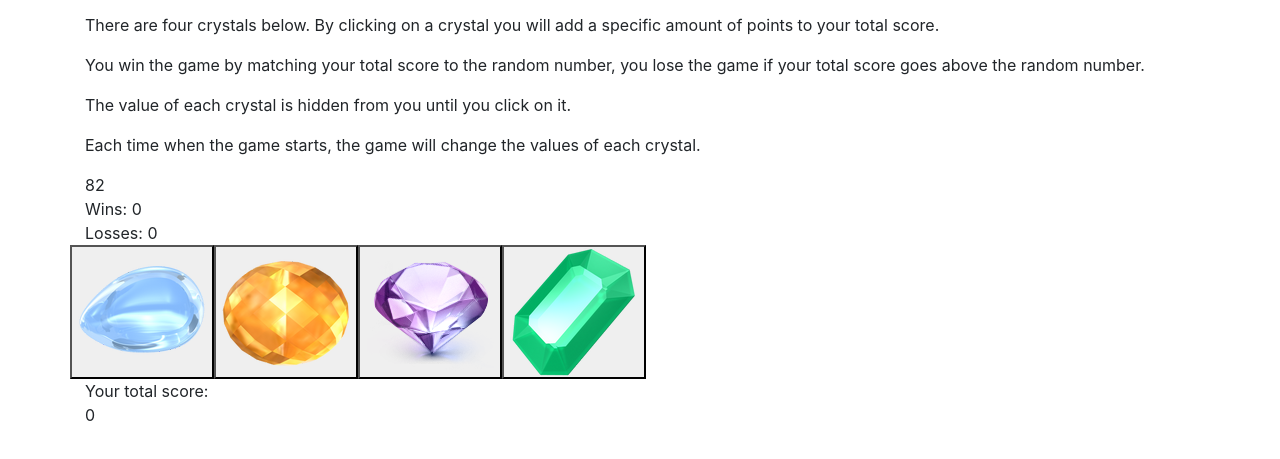
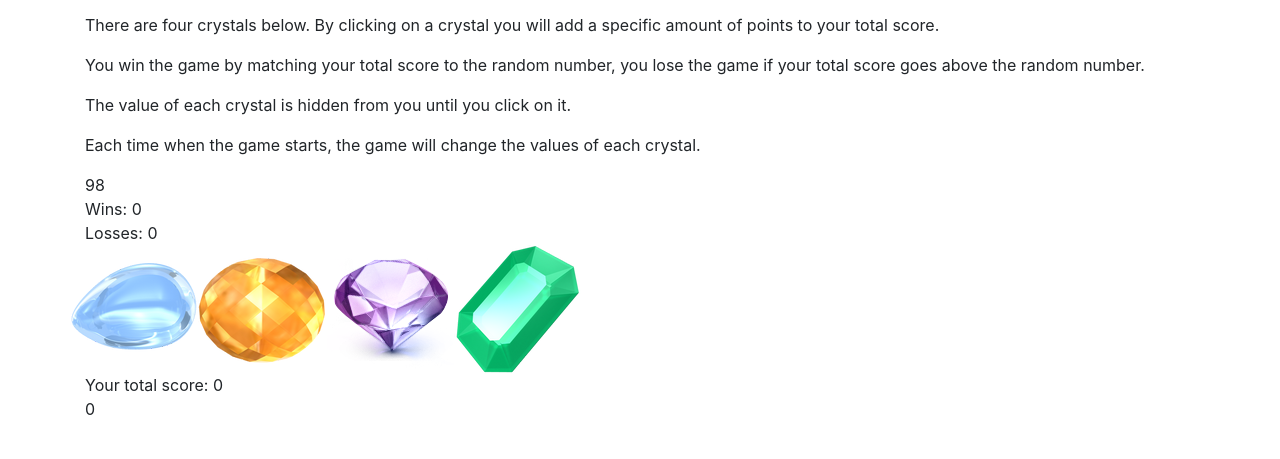
Before and after one commit to felsuna/Unit-4-Game, a plain HTML site: page index.html in a window 1280 px wide. Shown: the part 83-542 px from the top of the page. Drawn offline with nearby package versions, Linux system fonts and the light colour scheme.

Commit message:
User total score function

```diff
--- a/assets/javascript/game.js
+++ b/assets/javascript/game.js
@@ -2,8 +2,25 @@ var computerChoice = '';
 var userOption =[1,2,3,4,5,6,7,8,9,10,11,12];
 var wins = 0;
 var losses = 0;
-var counter = '';
+var counter = 0;
 var userGuess = 0;
+var crystalArray = ['assets/images/Aquamarine.png', 'assets/images/Citrine.png', 'assets/images/diamond_gem_ruby.png', 'assets/images/Emerald.png'];
+
+for (var i = 0; i <crystalArray.length; i++) {
+    var newCrystal = $('<img>');
+    newCrystal.attr('src', crystalArray[i]);
+    newCrystal.attr('data-random', Math.ceil(Math.random() * 12));
+    newCrystal.attr('class', 'crystals');
+    $('#crystals').append(newCrystal);
+}
+
+$('.crystals').on('click', function(){
+    var value = parseInt($(this).attr('data-random'));
+    counter += value;
+    $("#total-score").text("Your total score: " + counter + value);
+    console.log(counter);
+    console.log(value);
+})
 
 $("#computer-choice").text(computerChoice);
 $("#user-wins").text("Wins: " + wins);
@@ -13,16 +30,10 @@ $("#user-guesses").text(userGuess);
 
 //Random number generated for the computer's choice (targetNumber).
 if (computerChoice === ''){
-    var random = Math.floor(Math.random() * 120) + 19;
+    var random = Math.floor(Math.random() * 102) + 19;
     $("#computer-choice").text(computerChoice + random);
     console.log(random);
 }
-
-//User options.
-for (var i = 0; i <userOption.length; i++) {
-
-}
-
 //If user's total equals the computer's choice, we add 1 point to wins and resets the game.
 if (userGuess === computerChoice) {
     wins++;
--- a/index.html
+++ b/index.html
@@ -41,34 +41,14 @@
         <div id="user-losses"></div>
 
         <div class="row">
-            <!-- <div id="crystals"></div> -->
-            <button>
-                <div class="crystals">
-                    <img src="assets/images/Aquamarine.png" alt="Aquamarine">
-                </div>
-            </button>
-            <button>
-                <div class="crystals">
-                    <img src="assets/images/Citrine.png" alt="Citrine">
-                </div>
-            </button>
-            <button>
-                <div class="crystals">
-                    <img src="assets/images/diamond_gem_ruby.png" alt="diamond_gem_ruby">
-                </div>
-            </button>
-            <button>
-                <div class="crystals">
-                    <img src="assets/images/Emerald.png" alt="Emerald">
-                </div>
-            </button>
+            <div id="crystals"></div>
         </div>
 
         <div id="total-score"></div>
         <div id="user-guesses"></div>
 
-        <script type="text/javascript" src="assets/javascript/game.js"></script>
     </div>
+    <script type="text/javascript" src="assets/javascript/game.js"></script>
 </body>
 
 </html>
```
